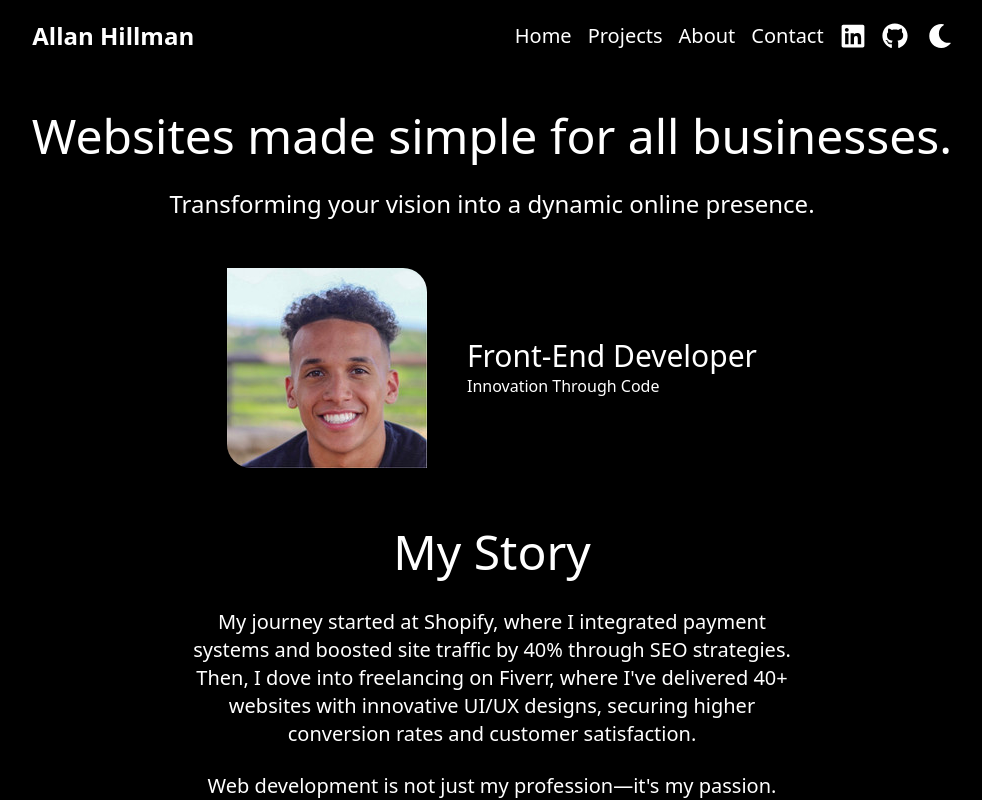
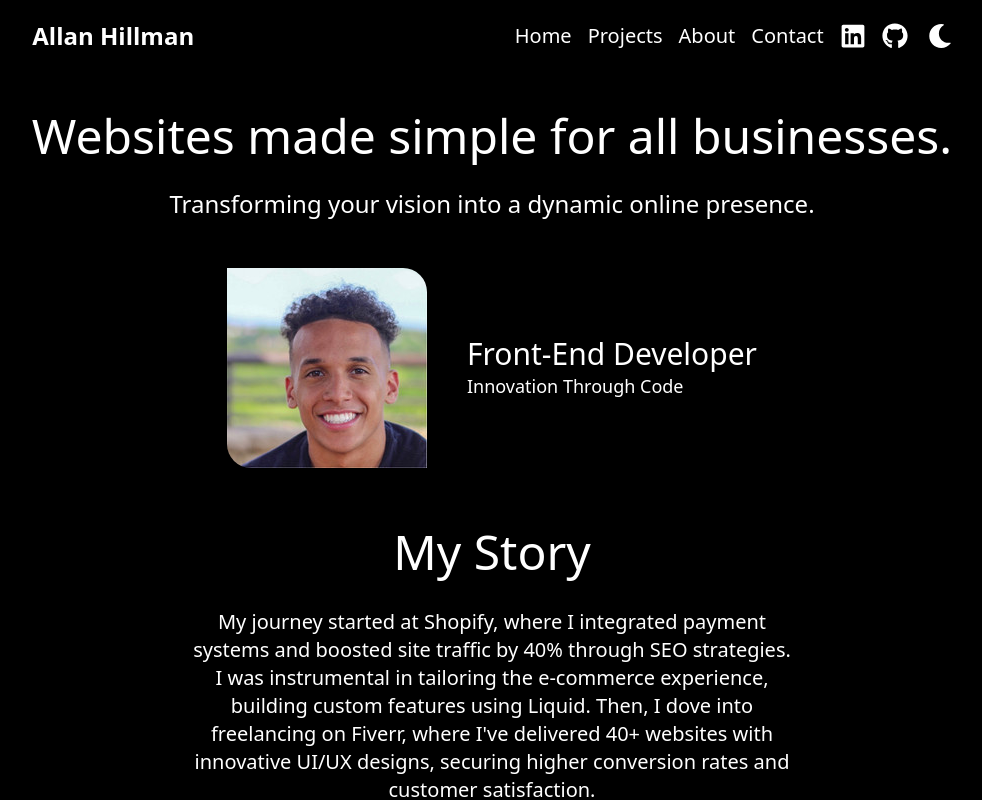
Before and after one commit to mrwebwork/portfolio-site, a Next.js app: page / in a window 1280 px wide. Shown: the top 800 px of the page, without its empty margins (148-1130 px from the left). Built offline with nearby package versions, Linux system fonts and the light colour scheme.

Commit message:
Update componentProfileSection

```diff
--- a/components/ProfileCard.jsx
+++ b/components/ProfileCard.jsx
@@ -12,7 +12,7 @@ export default function ProfileSection({ image, altText, title, description }) {
       </div>
       <div className="mx-auto md:ml-5 text-center md:text-left flex flex-col justify-center">
         <h2 className="text-3xl">{title}</h2>
-        <p>{description}</p>
+        <p className="text-lg">{description}</p>
       </div>
     </section>
   );
--- a/pages/about.jsx
+++ b/pages/about.jsx
@@ -3,6 +3,7 @@ import Navbar from "@/components/Navbar";
 import Header from "@/components/Header";
 import Paragraph from "@/components/Paragraph";
 import FiverrLink from "@/styles/styled-components/FiverrLink";
+import ProfileSection from "@/components/ProfileCard";
 
 export default function About() {
   return (
@@ -11,6 +12,10 @@ export default function About() {
       <Header
         pageHeader="Meet Allan Hillman"
         pageDesc="Crafting seamless digital experiences with code."
+      />
+      <ProfileSection
+        image="/allan-hillman-picture.jpeg"
+        alt="A photo of Allan Hillman"
       />
       <Paragraph>
         Graduating from Texas State University with a Bachelor of Business
--- a/pages/index.jsx
+++ b/pages/index.jsx
@@ -4,7 +4,6 @@ import Header from "@/components/Header";
 import ProjectCard from "@/components/ProjectCard";
 import Paragraph from "@/components/Paragraph";
 import HeroSection from "@/components/HeroSection";
-import SkillsIcons from "@/components/SkillSection";
 import SkillSection from "@/components/SkillSection";
 
 export default function Home() {
@@ -27,10 +26,11 @@ export default function Home() {
           </div>
           <Paragraph>
             My journey started at Shopify, where I integrated payment systems
-            and boosted site traffic by 40% through SEO strategies. Then, I dove
-            into freelancing on Fiverr, where I've delivered 40+ websites with
-            innovative UI/UX designs, securing higher conversion rates and
-            customer satisfaction.
+            and boosted site traffic by 40% through SEO strategies. I was
+            instrumental in tailoring the e-commerce experience, building custom
+            features using Liquid. Then, I dove into freelancing on Fiverr,
+            where I've delivered 40+ websites with innovative UI/UX designs,
+            securing higher conversion rates and customer satisfaction.
           </Paragraph>
           <Paragraph>
             Web development is not just my profession—it's my passion. The
```
